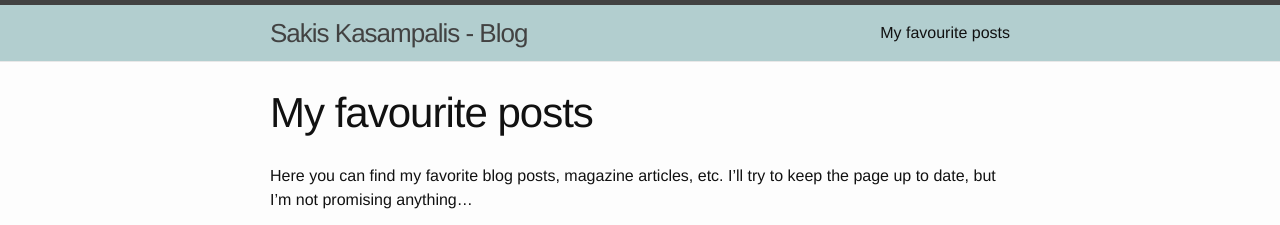
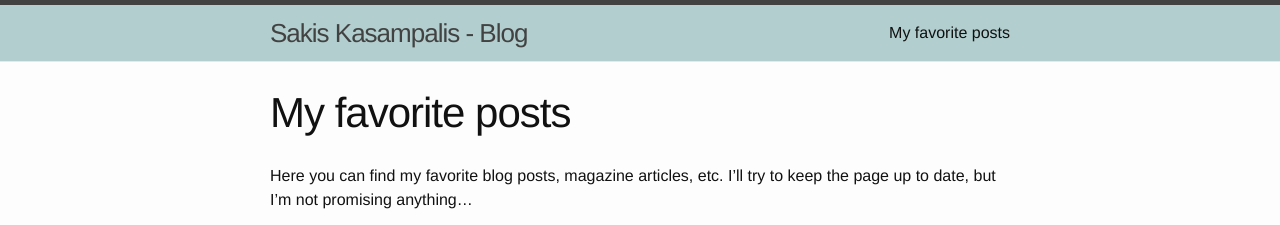
Before and after one commit to faif/blog, a Jekyll site: the page built from Posts.md, in a window 1280 px wide and 900 px high. Shown: the top 225 px of the window. Built offline with Jekyll 4.4.1, drawn with Linux system fonts in a browser that asks for light colours.

Commit message:
Minor link change
Change the link name

```diff
--- a/Posts.md
+++ b/Posts.md
@@ -1,7 +1,7 @@
 ---
 layout: page
-title: My favourite posts
-permalink: /favourite/
+title: My favorite posts
+permalink: /favorite/
 ---
 
 Here you can find my favorite blog posts, magazine articles, etc. I'll try to keep the page up to date, but I'm not promising anything...
```
